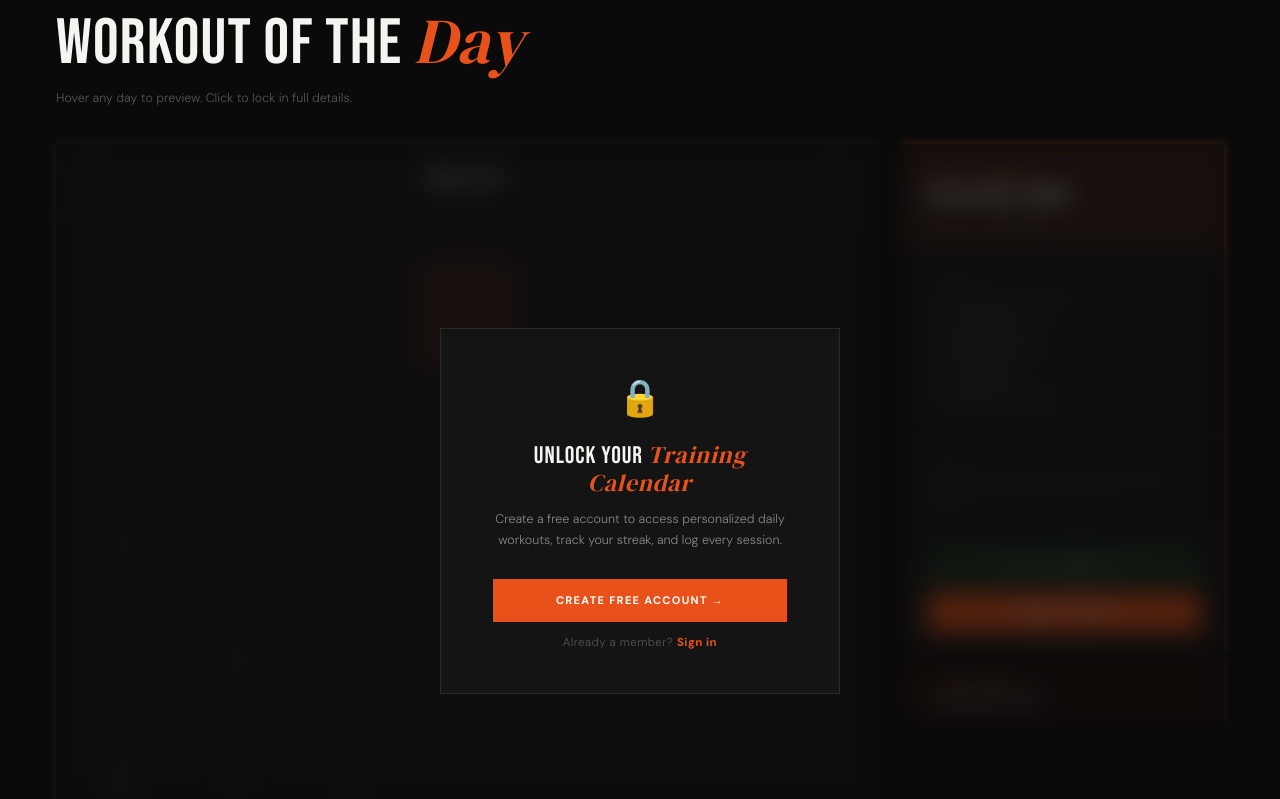
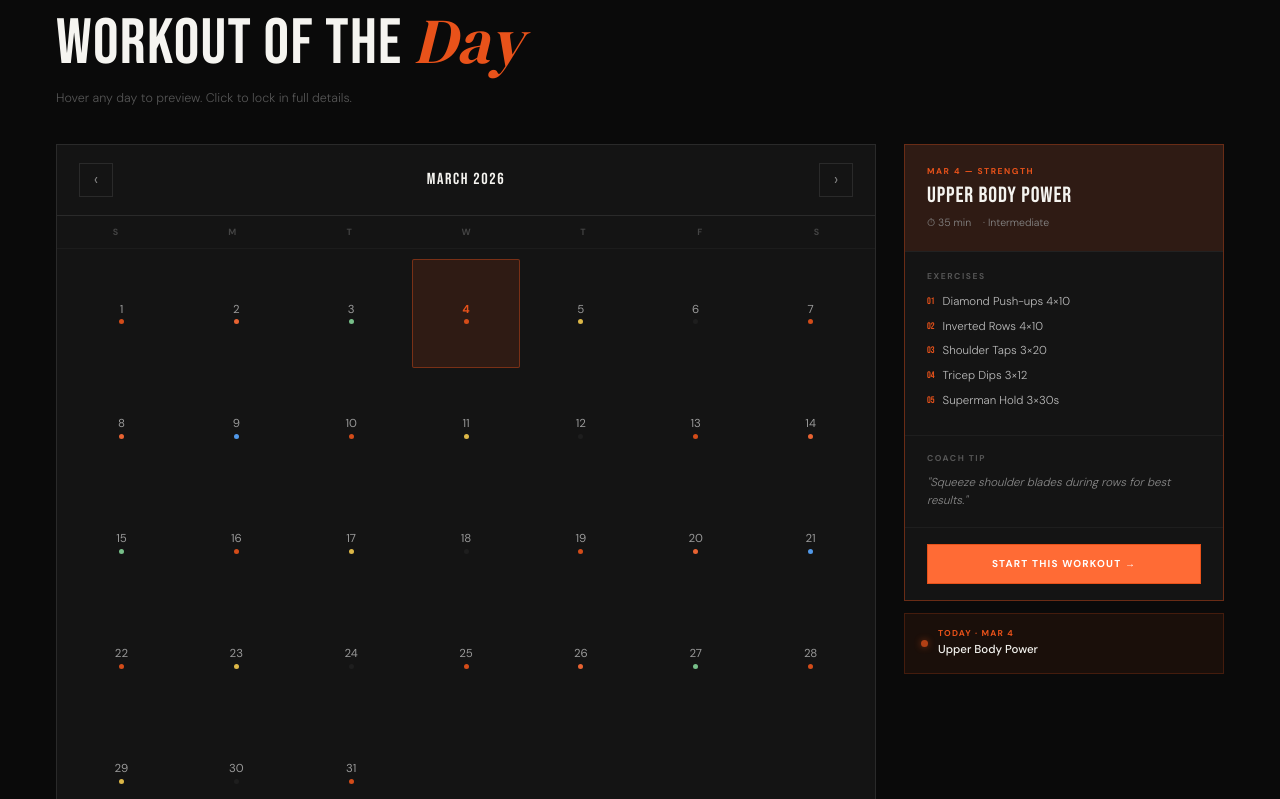
Before and after one commit to derekjahwu/apartment-athlete, a Next.js app: page / in a window 1280 px wide. Shown: the part 2001-2800 px from the top of the page. Built offline with nearby package versions, Linux system fonts and the light colour scheme.

Commit message:
remove login beta

```diff
--- a/components/Navbar.tsx
+++ b/components/Navbar.tsx
@@ -92,10 +92,10 @@ export default function Navbar({ onOpenAuth }: NavbarProps) {
 
       <div style={{ display: 'flex', gap: 28, alignItems: 'center' }}>
         <NavLink href="/#workouts" active={pathname === '/'}>Workouts</NavLink>
-        <NavLink href="/#training" active={false}>Training</NavLink>
+        {/* <NavLink href="/#training" active={false}>Training</NavLink> */}
         <NavLink href="/articles" active={pathname === '/articles'}>Articles</NavLink>
 
-        {user ? (
+        {/* {user ? (
           <div data-user-menu style={{ position: 'relative' }}>
             <div
               onClick={() => setMenuOpen(m => !m)}
@@ -163,7 +163,7 @@ export default function Navbar({ onOpenAuth }: NavbarProps) {
             <OBtn outline small onClick={onOpenAuth}>Sign In</OBtn>
             <OBtn small onClick={onOpenAuth}>Join Free</OBtn>
           </div>
-        )}
+        )} */}
       </div>
     </nav>
   )
--- a/components/home/WorkoutCalendar.tsx
+++ b/components/home/WorkoutCalendar.tsx
@@ -4,9 +4,10 @@ import { useState, useRef } from 'react'
 import { useRouter } from 'next/navigation'
 import { useAuth } from '@/lib/AuthContext'
 import { WORKOUTS, TYPE_COLORS, getWorkout, getDaysInMonth, getFirstDay } from '@/lib/workouts'
-import { MONTHS, DAY_LABELS, ORANGE, SURFACE, BORDER, TEXT, MUTED, DIM, BG } from '@/lib/constants'
+import { MONTHS, DAY_LABELS, ORANGE, SURFACE, BORDER, TEXT, MUTED, DIM, BG, ORANGE_HOV } from '@/lib/constants'
 import { todayKey, computeStreak } from '@/lib/user'
 import { OBtn, Lbl } from '@/components/ui/primitives'
+import Link from 'next/dist/client/link'
 
 interface CalendarGateProps {
   onOpenAuth: () => void
@@ -133,9 +134,9 @@ export default function WorkoutCalendar({ onOpenAuth }: WorkoutCalendarProps) {
       </div>
 
       <div style={{ position: 'relative' }}>
-        {!user && <CalendarGate onOpenAuth={onOpenAuth} />}
+        {/* {!user && <CalendarGate onOpenAuth={onOpenAuth} />} */}
 
-        <div style={{ display: 'grid', gridTemplateColumns: '1fr 320px', gap: 28, alignItems: 'start', filter: user ? 'none' : 'blur(4px)', pointerEvents: user ? 'auto' : 'none', userSelect: user ? 'auto' : 'none' }}>
+        <div style={{ display: 'grid', gridTemplateColumns: '1fr 320px', gap: 28, alignItems: 'start', filter: 'none', pointerEvents:'auto', userSelect:'auto'}}>
           {/* Calendar grid */}
           <div style={{ background: SURFACE, border: `1px solid ${BORDER}` }}>
             <div style={{ display: 'flex', alignItems: 'center', justifyContent: 'space-between', padding: '18px 22px', borderBottom: `1px solid ${BORDER}` }}>
@@ -220,20 +221,30 @@ export default function WorkoutCalendar({ onOpenAuth }: WorkoutCalendarProps) {
               </div>
 
               <div style={{ padding: '16px 22px', display: 'flex', flexDirection: 'column', gap: 8 }}>
-                {isCurMonth && selected === today.getDate() && (
+                {/* {isCurMonth && selected === today.getDate() && (
                   <button
                     onClick={handleLogToday}
                     style={{ width: '100%', padding: '12px', background: '#1a2e1a', border: `1px solid ${todayLogged || justLogged ? '#82d296' : '#2a4a2a'}`, color: '#82d296', fontSize: 9.5, fontWeight: 700, letterSpacing: '0.14em', textTransform: 'uppercase', cursor: todayLogged ? 'default' : 'pointer', fontFamily: 'inherit', transition: 'all 0.2s' }}
                   >
                     {justLogged ? '✓ Logged!' : todayLogged ? '✓ Completed Today' : 'Log This Workout ✓'}
                   </button>
-                )}
-                <OBtn
-                  onClick={() => user ? router.push(`/workout/${workoutSlug(pw.name)}`) : onOpenAuth()}
-                  style={{ width: '100%', padding: '12px', fontSize: 9.5 }}
-                >
-                  {user ? 'Start This Workout →' : 'Sign In to Start'}
-                </OBtn>
+                )} */}
+                <Link href={`/workout/${workoutSlug(pw.name)}`}     style={{
+                        padding: '11px 22px',
+                        background: ORANGE_HOV,
+                        color: "#ffffff",
+                        border: `1px solid ${ORANGE}`,
+                        fontSize: 10,
+                        fontWeight: 700,
+                        letterSpacing: '0.12em',
+                        textTransform: 'uppercase' as const,
+                        cursor: 'pointer',
+                        transition: 'all 0.2s',
+                        fontFamily: 'inherit',
+                        textAlign: 'center',
+                      }}>
+                  Start This Workout →
+                </Link>
               </div>
             </div>
 
--- a/components/workout/WorkoutModeClient.tsx
+++ b/components/workout/WorkoutModeClient.tsx
@@ -552,7 +552,6 @@ export default function WorkoutModeClient({ workout }: { workout: DayWorkout })
       {phase !== 'complete' && (
         <div style={{ background: BG, minHeight: 'calc(100vh - 56px)', position: 'relative' }}>
           {/* Auth gate */}
-          {!user && <AuthGate onOpenAuth={openAuth} />}
 
           {/* Progress bar */}
           <div style={{ height: 3, background: '#1a1a1a', position: 'sticky', top: 56, zIndex: 30 }}>
@@ -567,9 +566,7 @@ export default function WorkoutModeClient({ workout }: { workout: DayWorkout })
             maxWidth: 760,
             margin: '0 auto',
             padding: '48px 24px 80px',
-            filter: !user ? 'blur(5px)' : 'none',
-            pointerEvents: !user ? 'none' : 'auto',
-            userSelect: !user ? 'none' : 'auto',
+            pointerEvents:'auto',
             transition: 'filter 0.3s',
           }}>
             {/* Header */}
```
